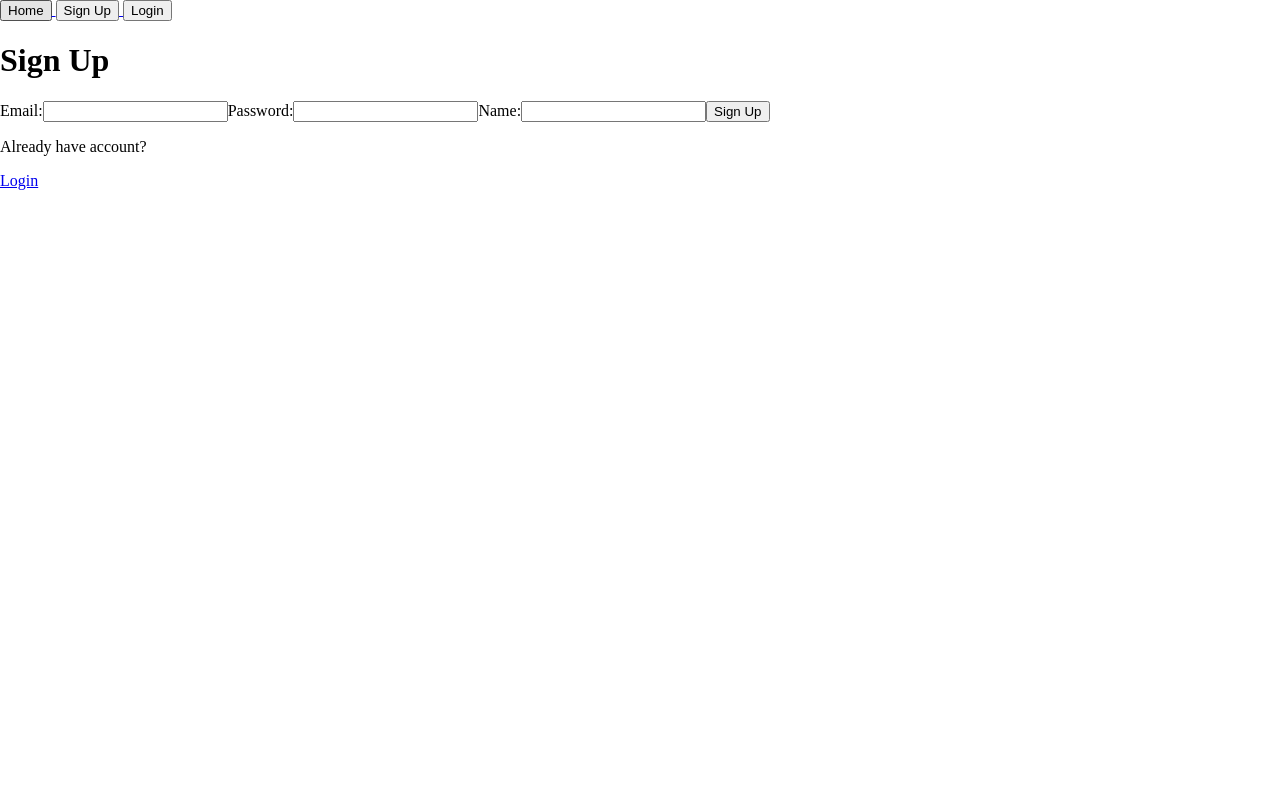
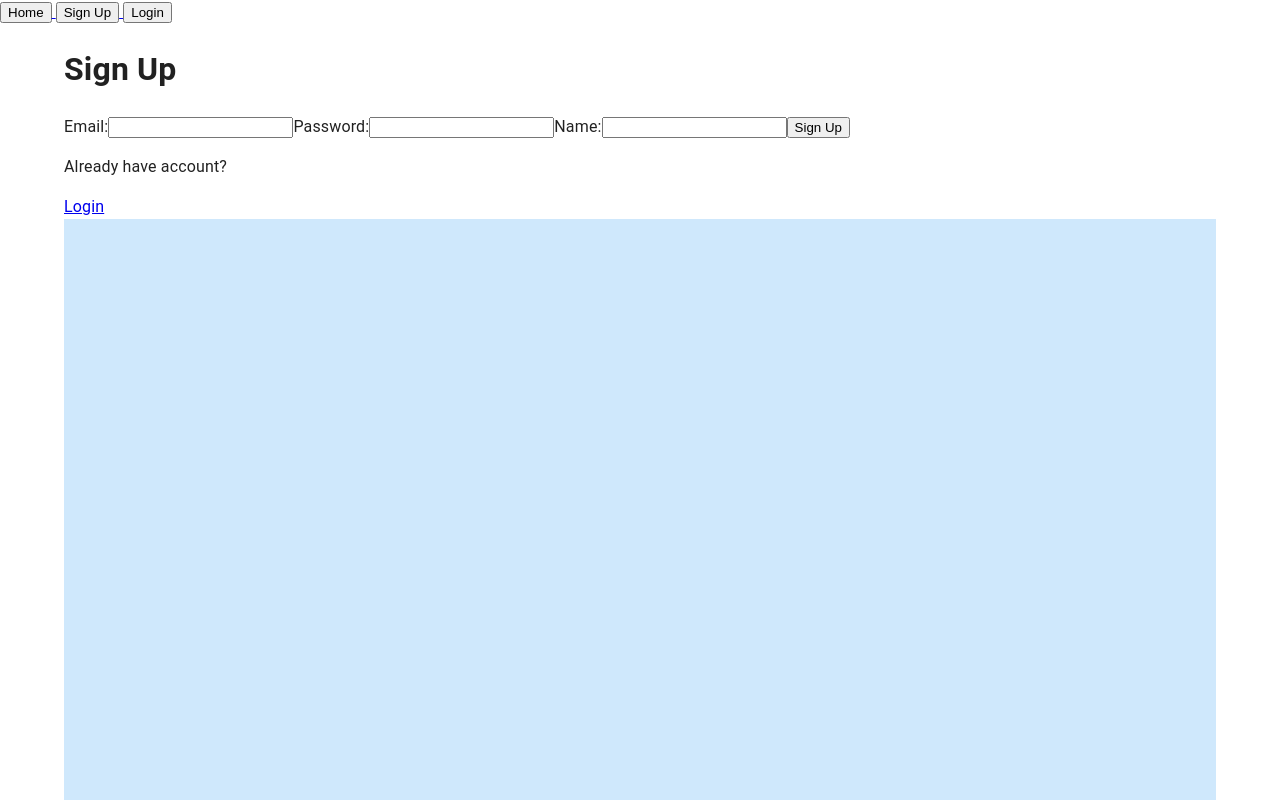
Before and after one commit to valmejia/creditosTeso, a React (Create React App) app in the folder client/: page /signup in a window 1280 px wide. Shown: the top 800 px of the page. Built offline with nearby package versions, Linux system fonts and the light colour scheme; no server answers.

Commit message:
Sabadrink

```diff
--- a/client/package.json
+++ b/client/package.json
@@ -17,7 +17,6 @@
   },
   "eslintConfig": {
     "extends": [
-
       "react-app",
       "react-app/jest"
     ]
--- a/client/src/pages/SignupPage/SignupPage.jsx
+++ b/client/src/pages/SignupPage/SignupPage.jsx
@@ -2,6 +2,10 @@
 import { useState } from "react";
 import { Link, useNavigate } from "react-router-dom";
 import authService from "../../services/auth.service";
+import * as React from 'react';
+import CssBaseline from '@mui/material/CssBaseline';
+import Box from '@mui/material/Box';
+import Container from '@mui/material/Container';
 
 function SignupPage() {
   const [email, setEmail] = useState("");
@@ -51,6 +55,10 @@
 
   return (
     <div className="SignupPage">
+
+      <React.Fragment>
+            <CssBaseline />
+            <Container fixed>
             <h1>Sign Up</h1>
 
             <form onSubmit={handleSignupSubmit}>
@@ -75,6 +83,11 @@
 
             <p>Already have account?</p>
             <Link to={"/login"}> Login</Link>
+
+              <Box sx={{ bgcolor: '#cfe8fc', height: '100vh' }} />
+            </Container>
+          </React.Fragment>
+
     </div>
   );
 }
```
Lines whose indentation alone changed are shown as unchanged.
